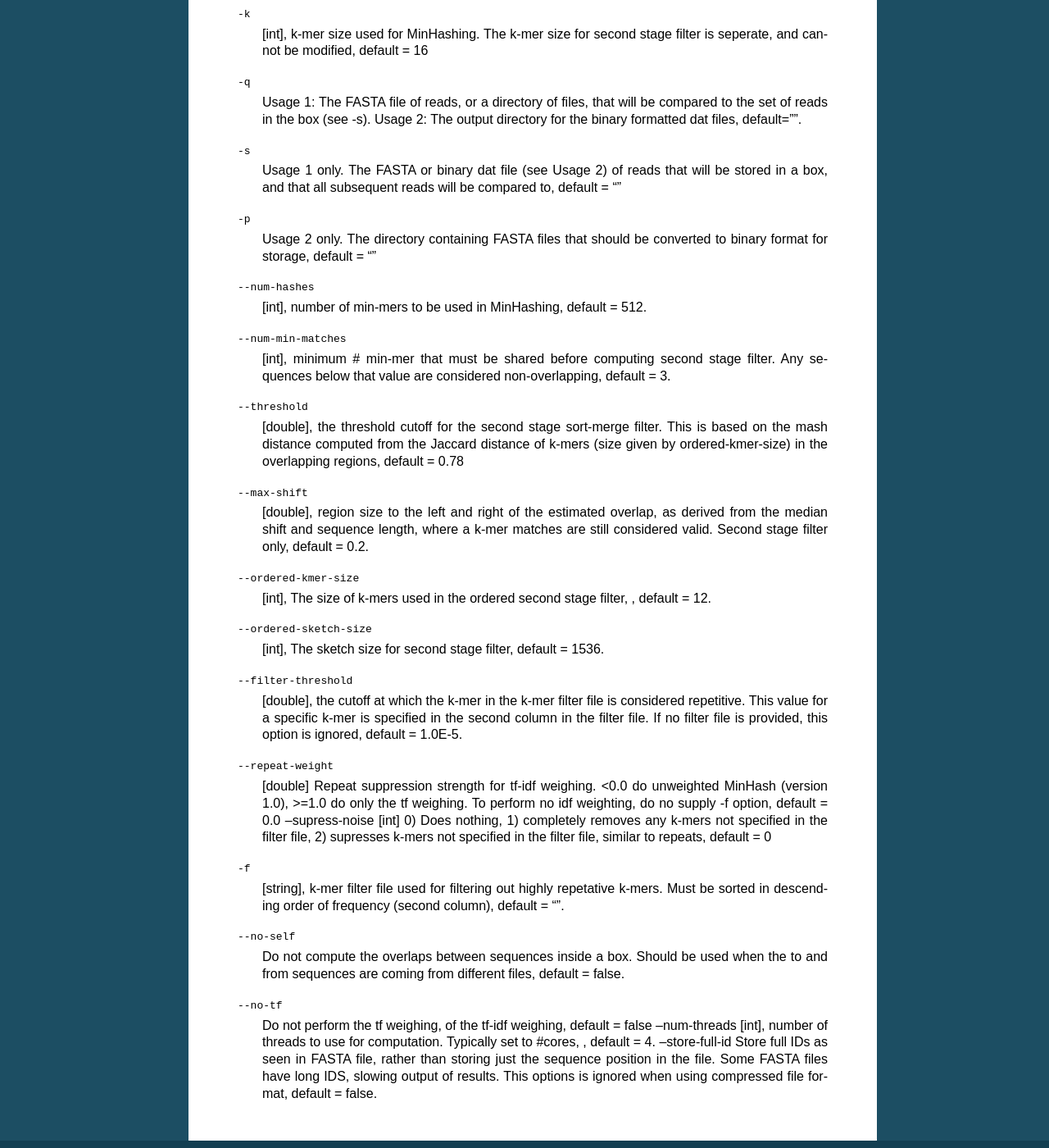
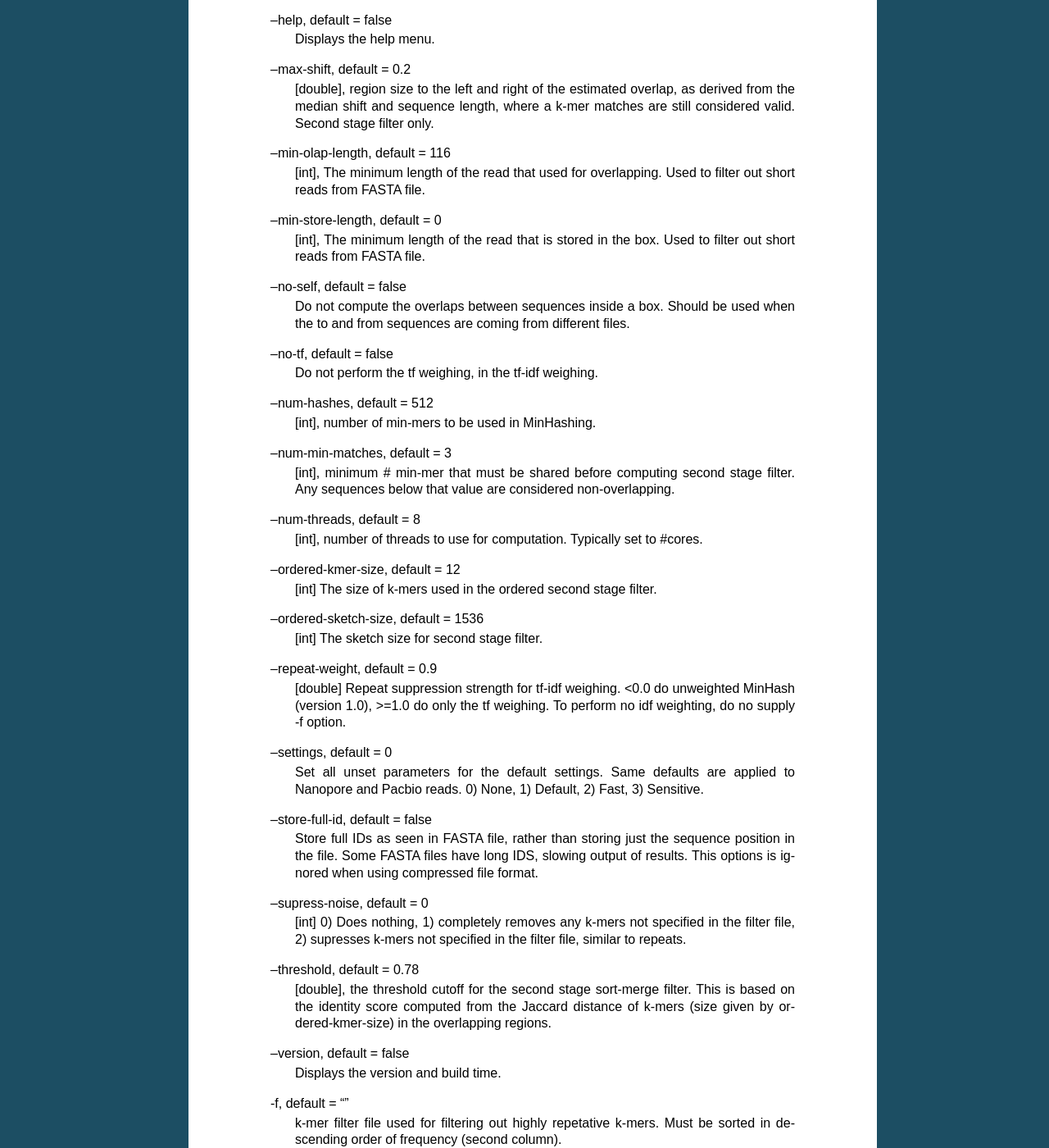
Before and after one commit to marbl/MHAP, a Sphinx documentation site: the page built from docs/source/quickstart.rst, in a window 1280 px wide and 1400 px high, scrolled down 1802 px. Shown: the whole window at 82% size. Built offline with Sphinx 7.4.7, drawn with Linux system fonts in a browser that asks for light colours; some of the changed text lies outside the part shown.

Commit message:
Update quickstart.rst

```diff
--- a/docs/source/quickstart.rst
+++ b/docs/source/quickstart.rst
@@ -73,24 +73,55 @@ Options
 -----------------
 The full list of options is available via command-line help (--help or -h). Below is a list of commonly used options.
 
-   -h                  Displays the help menu.
-   --version           Displays the version.
-   --settings          Set all unset parameters for the default settings. Same defaults are applied to Nanopore and Pacbio reads. 0) None, 1) Default, 2) Fast, 3) Sensitive.
-   -k                		[int], k-mer size used for MinHashing. The k-mer size for second stage filter is seperate, and cannot be modified, default = 16
-   -q                		Usage 1: The FASTA file of reads, or a directory of files, that will be compared to the set of reads in the box (see -s). Usage 2: The output directory for the binary formatted dat files, default="".
-   -s                		Usage 1 only. The FASTA or binary dat file (see Usage 2) of reads that will be stored in a box, and that all subsequent reads will be compared to, default = ""
-   -p                		Usage 2 only. The directory containing FASTA files that should be converted to binary format for storage, default = ""
-   --num-hashes        [int], number of min-mers to be used in MinHashing, default = 512.
-   --num-min-matches   [int], minimum # min-mer that must be shared before computing second stage filter. Any sequences below that value are considered non-overlapping, default = 3.
-   --threshold         [double], the threshold cutoff for the second stage sort-merge filter. This is based on the mash distance computed from the Jaccard distance of k-mers (size given by ordered-kmer-size) in the overlapping regions, default = 0.78
-   --max-shift         [double], region size to the left and right of the estimated overlap, as derived from the median shift and sequence length, where a k-mer matches are still considered valid. Second stage filter only, default = 0.2.
-   --ordered-kmer-size  [int], The size of k-mers used in the ordered second stage filter, , default = 12.
-   --ordered-sketch-size  [int], The sketch size for second stage filter, default = 1536.
-   --filter-threshold  [double], the cutoff at which the k-mer in the k-mer filter file is considered repetitive. This value for a specific k-mer is specified in the second column in the filter file. If no filter file is provided, this option is ignored, default = 1.0E-5.
-   --repeat-weight        [double] Repeat suppression strength for tf-idf weighing. <0.0 do unweighted MinHash (version 1.0), >=1.0 do only the tf weighing. To perform no idf weighting, do no supply -f option, default = 0.0
-			--supress-noise 			    [int] 0) Does nothing, 1) completely removes any k-mers not specified in the filter file, 2) supresses k-mers not specified in the filter file, similar to repeats, default = 0
-   -f                     [string], k-mer filter file used for filtering out highly repetative k-mers. Must be sorted in descending order of frequency (second column), default = "".
-   --no-self           Do not compute the overlaps between sequences inside a box. Should be used when the to and from sequences are coming from different files, default = false.
-   --no-tf             Do not perform the tf weighing, of the tf-idf weighing, default = false
-			--num-threads       [int], number of threads to use for computation. Typically set to #cores, , default = 4.
-			--store-full-id        Store full IDs as seen in FASTA file, rather than storing just the sequence position in the file. Some FASTA files have long IDS, slowing output of results. This options is ignored when using compressed file format, default = false.
+	Usage 1 (direct execution): java -server -Xmx<memory> -jar <MHAP jar> -s<fasta/dat from/self file> [-q<fasta/dat to file>] [-f<kmer filter list, must be sorted>]
+
+	Usage 2 (generate precomputed binaries): java -server -Xmx<memory> -jar <MHAP jar> -p<directory of fasta files> -q <output directory> [-f<kmer filter list, must be sorted>]
+
+		--filter-threshold, default = 1.0E-5
+			[double], the cutoff at which the k-mer in the k-mer filter file is considered repetitive. This value for a specific k-mer is specified in the second column in the filter file. If no filter file is provided, this option is ignored.
+		--help, default = false
+			Displays the help menu.
+		--max-shift, default = 0.2
+			[double], region size to the left and right of the estimated overlap, as derived from the median shift and sequence length, where a k-mer matches are still considered valid. Second stage filter only.
+		--min-olap-length, default = 116
+			[int], The minimum length of the read that used for overlapping. Used to filter out short reads from FASTA file.
+		--min-store-length, default = 0
+			[int], The minimum length of the read that is stored in the box. Used to filter out short reads from FASTA file.
+		--no-self, default = false
+			Do not compute the overlaps between sequences inside a box. Should be used when the to and from sequences are coming from different files.
+		--no-tf, default = false
+			Do not perform the tf weighing, in the tf-idf weighing.
+		--num-hashes, default = 512
+			[int], number of min-mers to be used in MinHashing.
+		--num-min-matches, default = 3
+			[int], minimum # min-mer that must be shared before computing second stage filter. Any sequences below that value are considered non-overlapping.
+		--num-threads, default = 8
+			[int], number of threads to use for computation. Typically set to #cores.
+		--ordered-kmer-size, default = 12
+			[int] The size of k-mers used in the ordered second stage filter.
+		--ordered-sketch-size, default = 1536
+			[int] The sketch size for second stage filter.
+		--repeat-weight, default = 0.9
+			[double] Repeat suppression strength for tf-idf weighing. <0.0 do unweighted MinHash (version 1.0), >=1.0 do only the tf weighing. To perform no idf weighting, do no supply -f option.
+		--settings, default = 0
+			Set all unset parameters for the default settings. Same defaults are applied to Nanopore and Pacbio reads. 0) None, 1) Default, 2) Fast, 3) Sensitive.
+		--store-full-id, default = false
+			Store full IDs as seen in FASTA file, rather than storing just the sequence position in the file. Some FASTA files have long IDS, slowing output of results. This options is ignored when using compressed file format.
+		--supress-noise, default = 0
+			[int] 0) Does nothing, 1) completely removes any k-mers not specified in the filter file, 2) supresses k-mers not specified in the filter file, similar to repeats.
+		--threshold, default = 0.78
+			[double], the threshold cutoff for the second stage sort-merge filter. This is based on the identity score computed from the Jaccard distance of k-mers (size given by ordered-kmer-size) in the overlapping regions.
+		--version, default = false
+			Displays the version and build time.
+		-f, default = ""
+			k-mer filter file used for filtering out highly repetative k-mers. Must be sorted in descending order of frequency (second column).
+		-h, default = false
+			Displays the help menu.
+		-k, default = 16
+			[int], k-mer size used for MinHashing. The k-mer size for second stage filter is seperate, and cannot be modified.
+		-p, default = ""
+			Usage 2 only. The directory containing FASTA files that should be converted to binary format for storage.
+		-q, default = ""
+			Usage 1: The FASTA file of reads, or a directory of files, that will be compared to the set of reads in the box (see -s). Usage 2: The output directory for the binary formatted dat files.
+		-s, default = ""
+			Usage 1 only. The FASTA or binary dat file (see Usage 2) of reads that will be stored in a box, and that all subsequent reads will be compared to.
```
